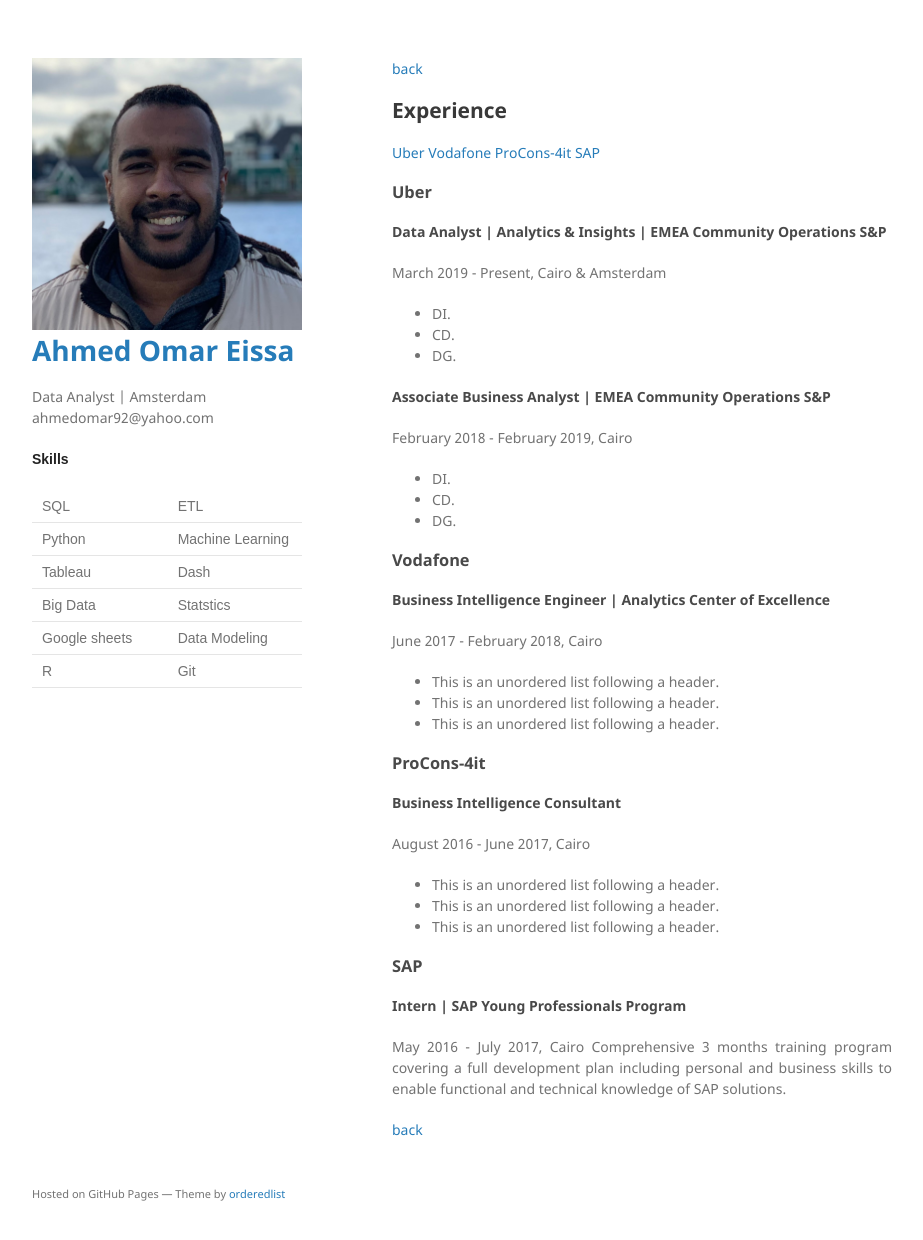
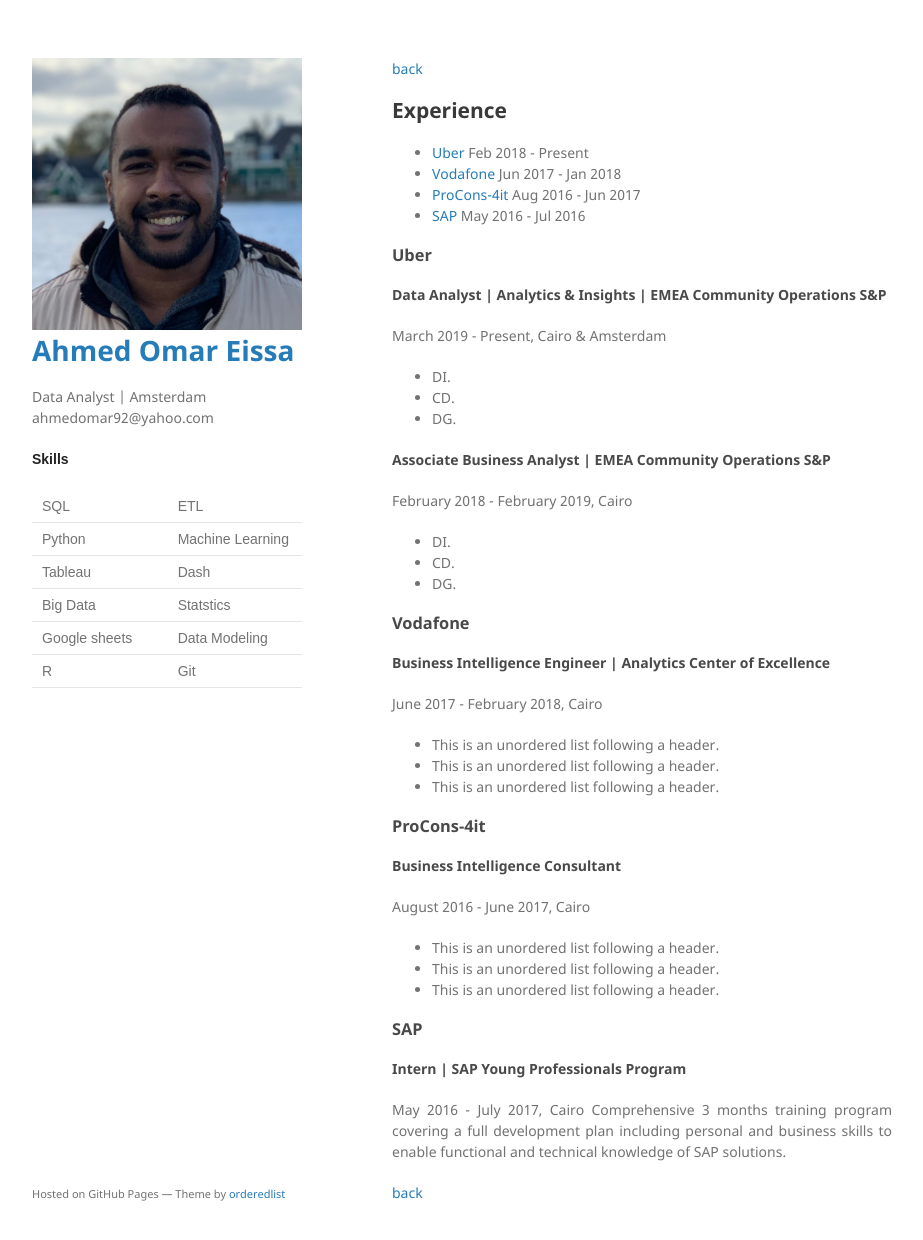
Before and after one commit to AhmedOmarEissa/AhmedOmarEissa.github.io, a Jekyll site: the page built from experience.md, in a window 1280 px wide and 1273 px high. Shown: the top 1240 px of the window, without its empty margins (178-1101 px from the left). Built offline with Jekyll 4.4.1, drawn with Linux system fonts in a browser that asks for light colours.

Commit message:
Update experience.md

```diff
--- a/experience.md
+++ b/experience.md
@@ -3,10 +3,10 @@ layout: default
 ---
 [back](./)
 ## Experience
-[Uber](#vodafone)
-[Vodafone](#vodafone)
-[ProCons-4it](#ProCons-4it)
-[SAP](#SAP)
+* [Uber](#uber)   Feb 2018 - Present
+* [Vodafone](#vodafone)   Jun 2017 - Jan 2018
+* [ProCons-4it](#ProCons-4it)   Aug 2016 - Jun 2017
+* [SAP](#SAP)   May 2016 - Jul 2016
 
 
 ### <a name="uber"></a> Uber
```
